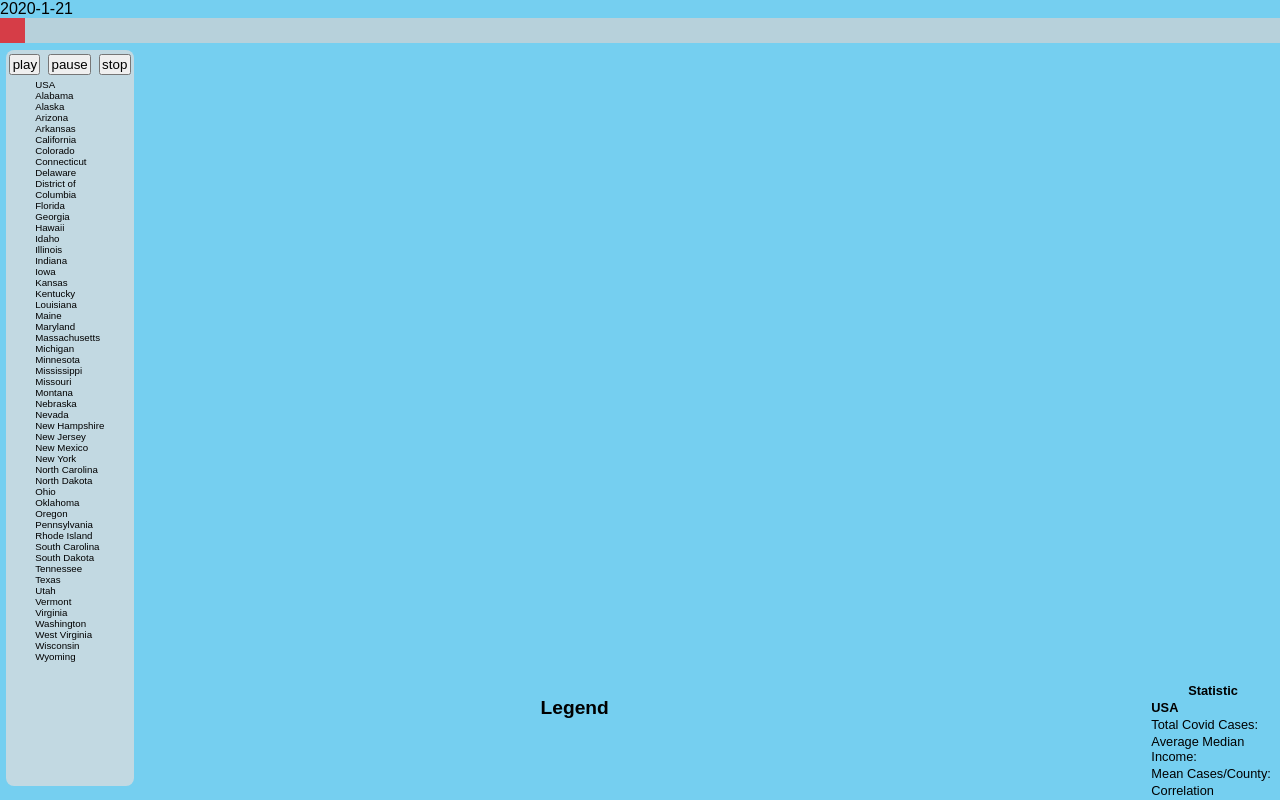
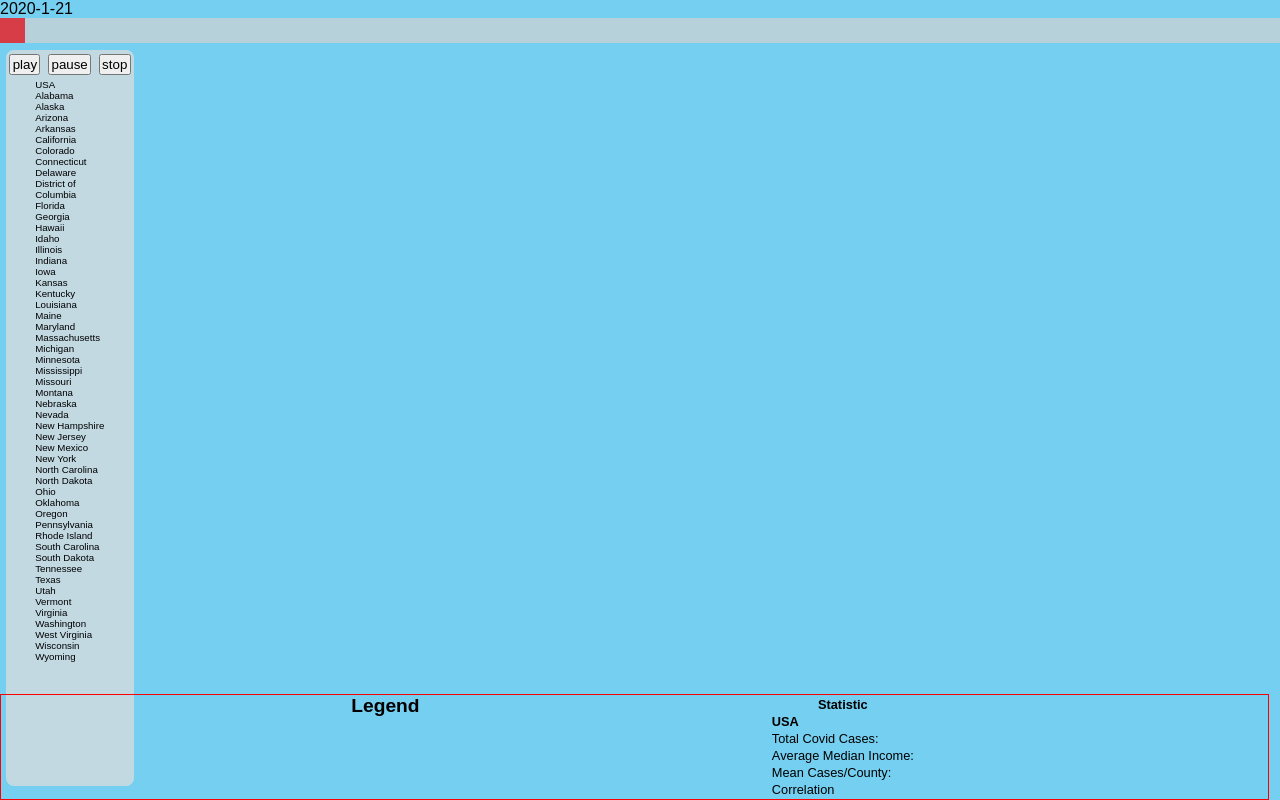
Before and after one commit to Frosty-Git/Fall2020_SE_Grp2, a website with bundled scripts: page Frontend/index.html in a window 1280 px wide. Built offline with nearby package versions, Linux system fonts and the light colour scheme; no server answers; a script that the page names is missing.

Commit message:
more changes to footer

```diff
--- a/Frontend/index.html
+++ b/Frontend/index.html
@@ -107,7 +107,7 @@
             <tr><td><h4 class="statCurrentState">USA</h4></td></tr>
             <tr>
                 <td>Total Covid Cases: </td>
-                <td id="tot" class="statTotalCovid"></td>
+                <td class="statTotalCovid"></td>
             </tr>
             <tr>
                 <td>Average Median Income: </td>
--- a/Frontend/style.css
+++ b/Frontend/style.css
@@ -46,25 +46,27 @@ button{
 
 /* FOOTER */
 footer{
-    width: 99.9%;
+    width: 99%;
+    margin: auto;
     bottom: 0;
     display: flex;
     position: absolute;
+    justify-content: space-evenly;
     font-size: 80%;
     z-index: 800;
-   /* border: 1px solid red;*/
+    border: 1px solid red;
 }
 
 footer ul{
     /*background-color: burlywood;*/
-    padding: 1rem;
-    width: 100%;
-    text-align: center;
 }
 
 #statisticsBlock {
-   /* background-color: rgb(107, 189, 118);*/
-    flex-direction: column;
+    /*background-color: chartreuse;*/
+}
+
+tr td{
+    border-spacing: 15px;
 }
 
 .slidecontainer {
```
